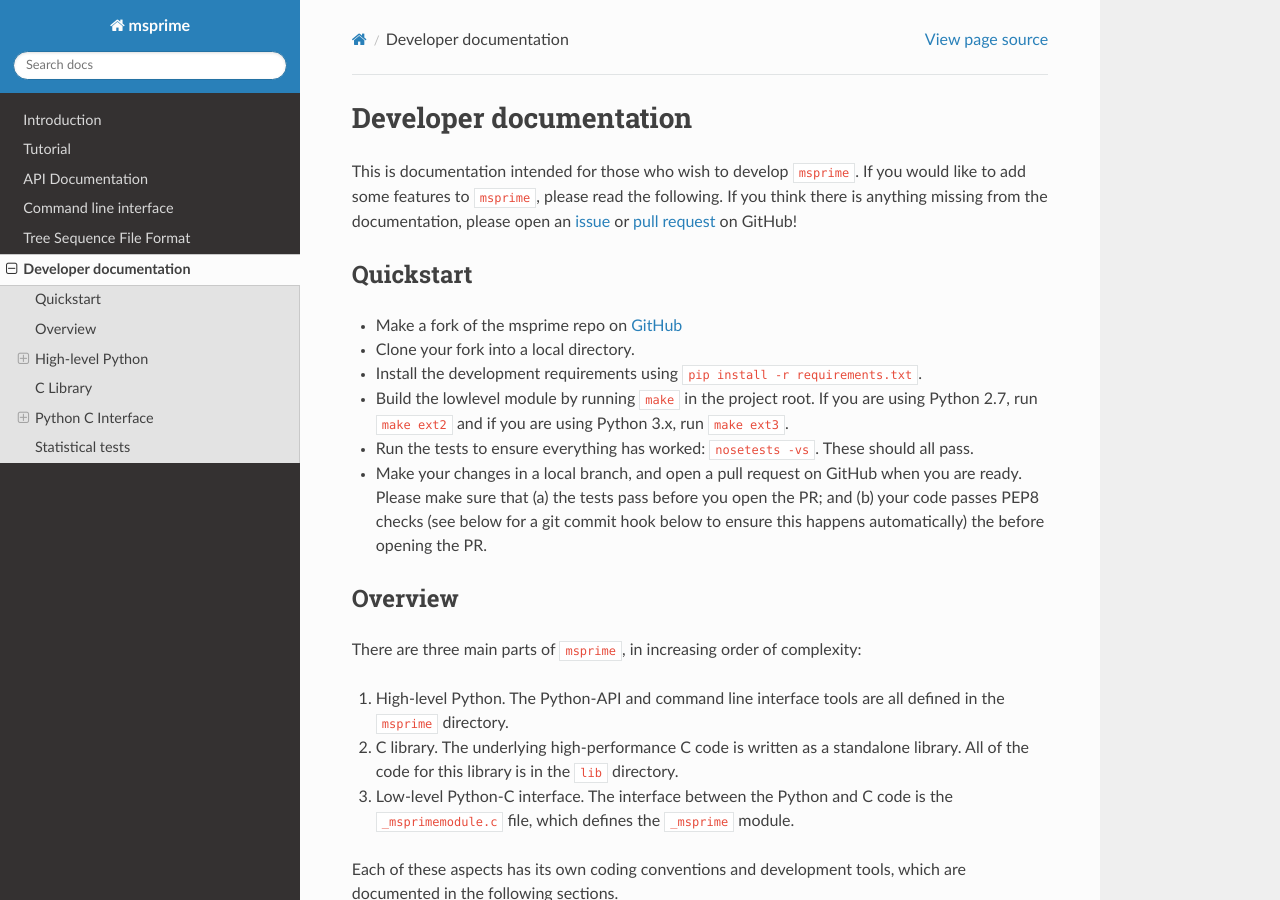
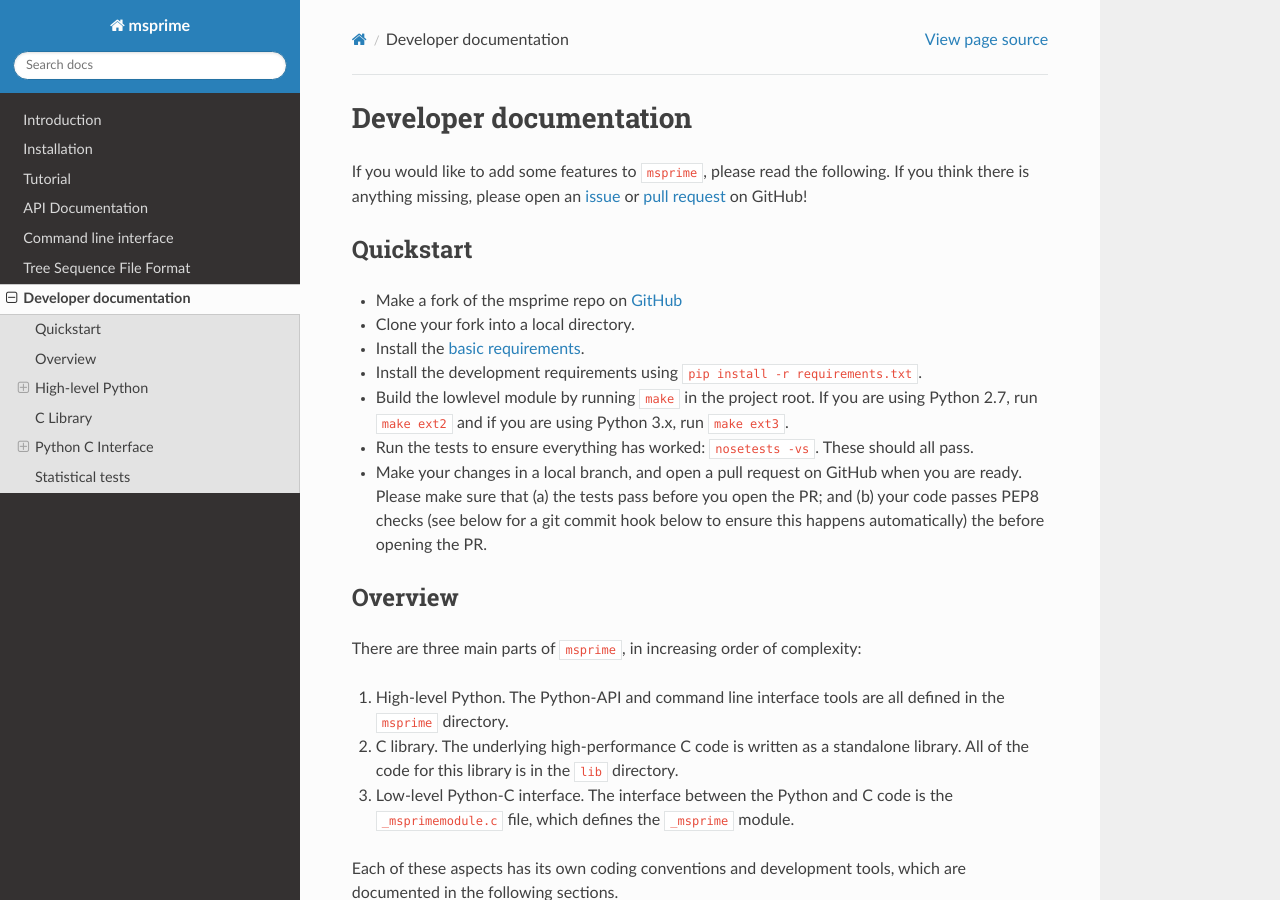
Before and after one commit to tskit-dev/msprime, a Sphinx documentation site: the page built from docs/development.rst, in a window 1280 px wide and 900 px high. Built offline with Sphinx 7.4.7 and the Read the Docs theme 2.0.0, drawn with Linux system fonts in a browser that asks for light colours; the version number could not be read and is left out.

Commit message:
Moved installation docs out of README.

```diff
--- a/docs/development.rst
+++ b/docs/development.rst
@@ -4,10 +4,9 @@
 Developer documentation
 =======================
 
-This is documentation intended for those who wish to develop ``msprime``. If you
-would like to add some features to ``msprime``, please read the following. If
-you think there is anything missing from the documentation, please
-open an `issue <http://github.com/jeromekelleher/msprime/issues>`_ or
+If you would like to add some features to ``msprime``, please read the
+following. If you think there is anything missing,
+please open an `issue <http://github.com/jeromekelleher/msprime/issues>`_ or
 `pull request <http://github.com/jeromekelleher/msprime/pulls>`_ on GitHub!
 
 **********
@@ -16,6 +15,7 @@
 
 - Make a fork of the msprime repo on `GitHub <github.com/jeromekelleher/msprime>`_
 - Clone your fork into a local directory.
+- Install the :ref:`basic requirements <sec-requirements>`.
 - Install the development requirements using ``pip install -r requirements.txt``.
 - Build the lowlevel module by running ``make`` in the project root. If you
   are using Python 2.7, run ``make ext2`` and if you are using Python 3.x,
--- a/docs/index.rst
+++ b/docs/index.rst
@@ -16,6 +16,7 @@
    :maxdepth: 2
 
    introduction
+   installation
    tutorial
    api
    cli
```
Also changed, not shown: README.txt (+7 -153 lines), docs/installation.rst (added, +138 -0 lines).
